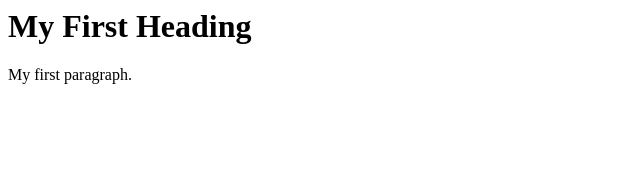
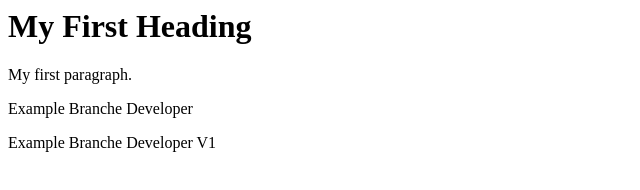
Before and after one commit to Daniel-Adm/Example-GitKraken, a plain HTML site: page index.html in a window 1280 px wide. Shown: the whole page, without its empty margins (0-640 px from the left). Drawn offline with Linux system fonts and the light colour scheme.

Commit message:
Actualización index

```diff
--- a/index.html
+++ b/index.html
@@ -3,5 +3,7 @@
    <body>
       <h1>My First Heading</h1>
       <p>My first paragraph.</p>
+      <p>Example Branche Developer</p>
+      <p>Example Branche Developer V1</p>
    </body>
 </html>
```
